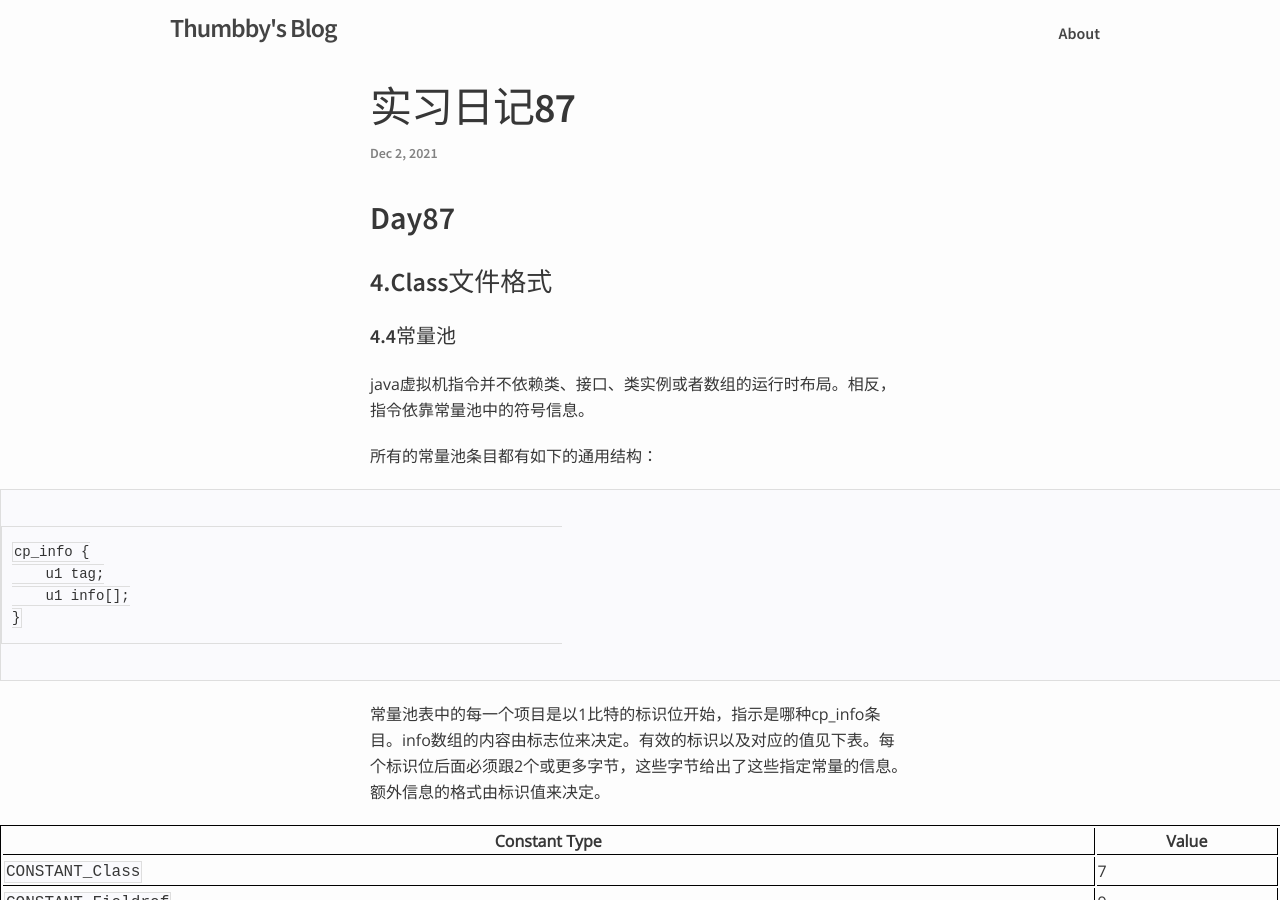
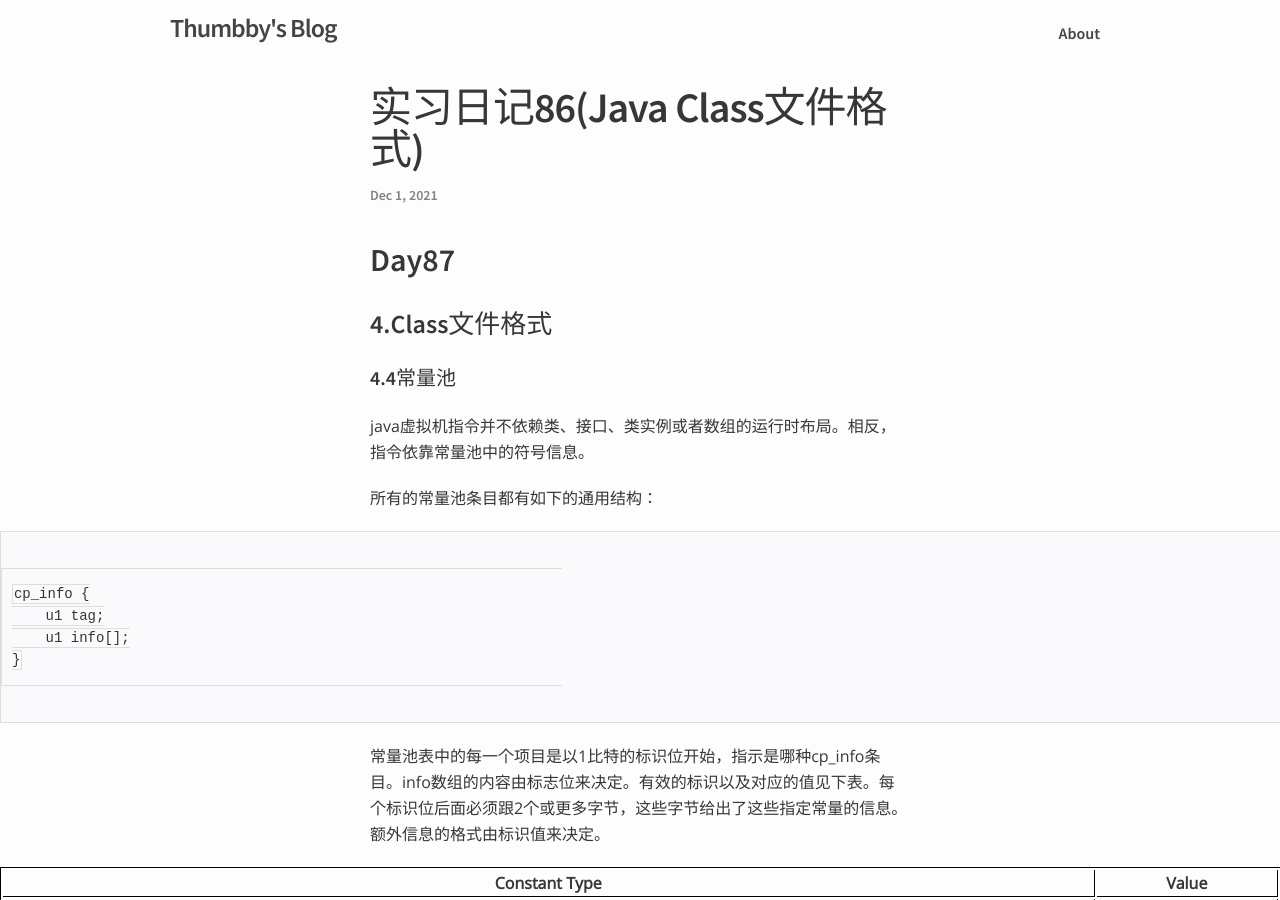
Before and after one commit to Thumbby/Thumbby.github.io, a Jekyll site: the page built from _posts/2021-12-2-diary-for-internship-day87.md, in a window 1280 px wide and 900 px high. Built offline with Jekyll 4.4.1, drawn with Linux system fonts in a browser that asks for light colours.

```diff
--- a/_posts/2021-12-2-diary-for-internship-day87.md
+++ b/_posts/2021-12-2-diary-for-internship-day87.md
@@ -1,7 +1,7 @@
 ---
 layout: post
-title:  "实习日记87"
-date:   2021-12-02(Java Class文件格式)
+title:  "实习日记86(Java Class文件格式)"
+date:   2021-12-01
 categories: jekyll update
 typora-root-url: ./
 ---
```
Also changed, not shown: _posts/2021-12-6-diary-for-internship-day88.md (+2 -2 lines), _posts/2021-12-7-diary-for-internship-day89.md (+2 -2 lines).
